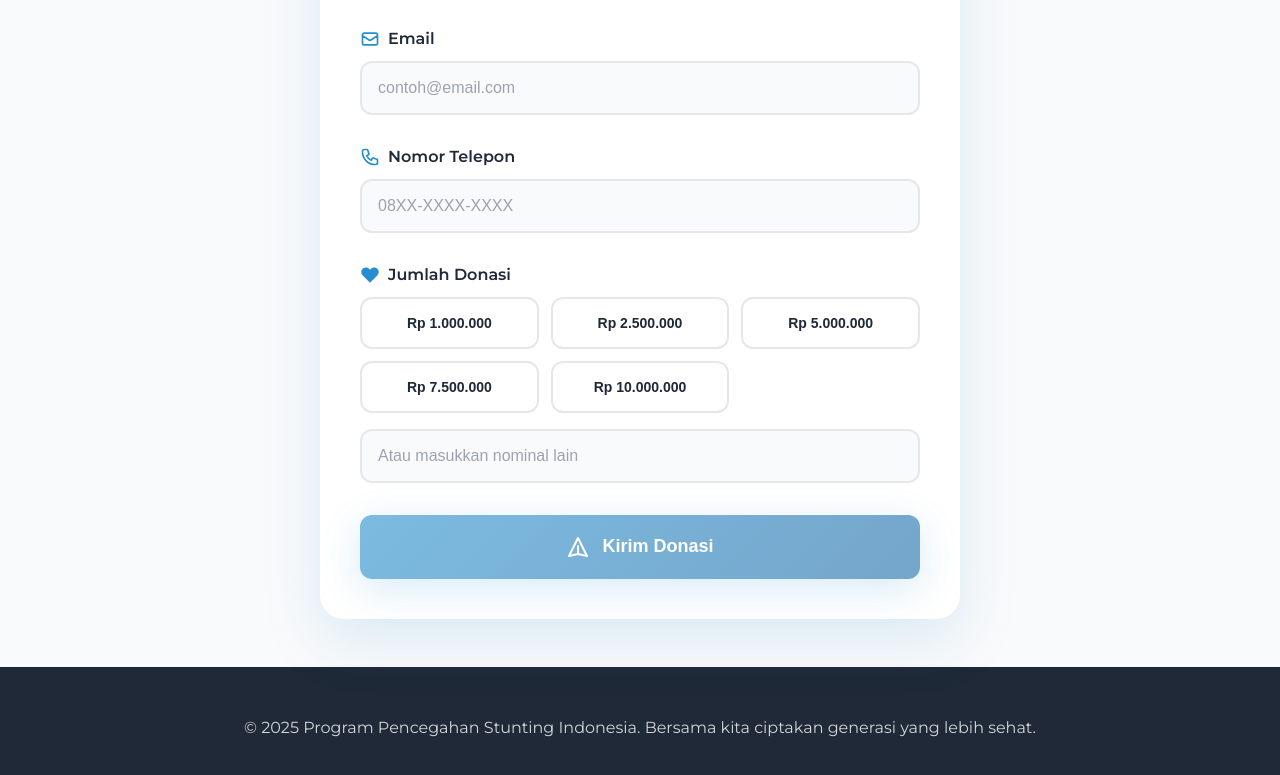
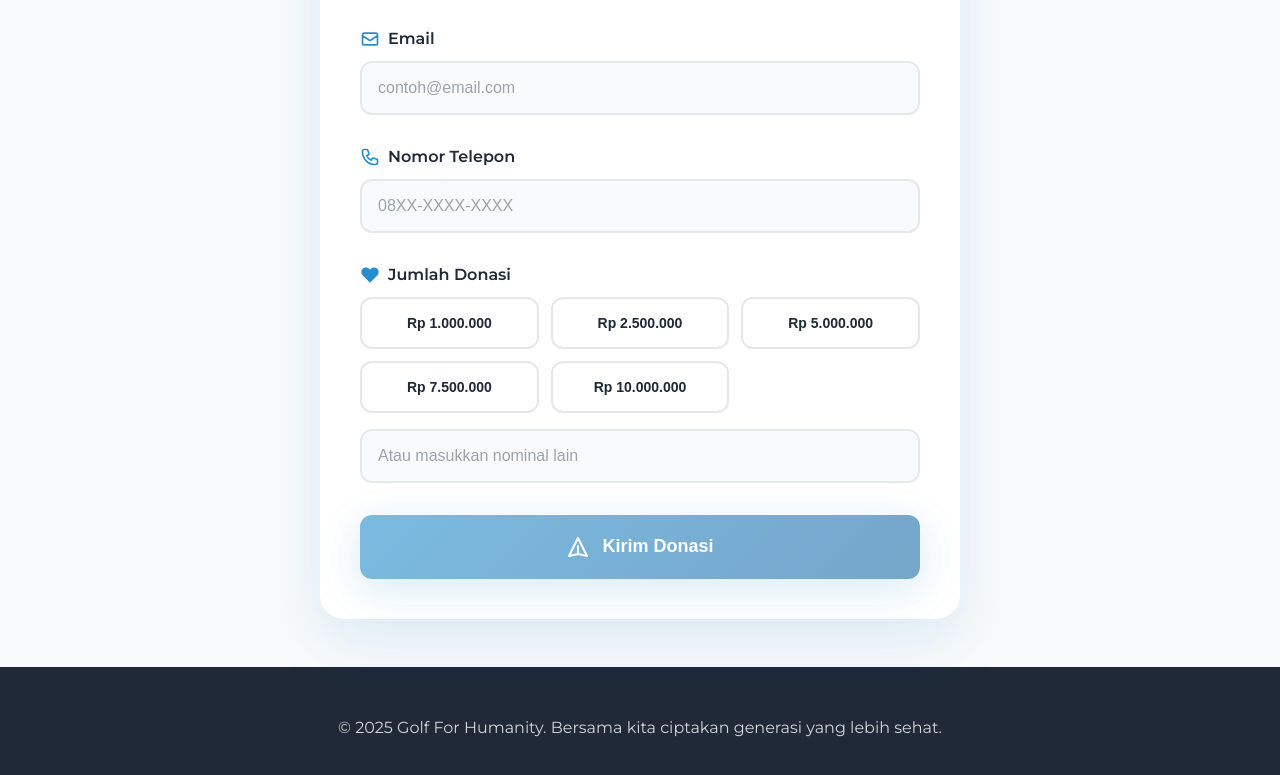
Before and after one commit to fauzanHI2023/golfhumanity, a website: page public/index.html in a window 1280 px wide. Shown: the part 1045-1820 px from the top of the page. Drawn offline with Linux system fonts and the light colour scheme.

Commit message:
fiks efjekfewf

```diff
--- a/public/index.html
+++ b/public/index.html
@@ -232,7 +232,7 @@
       <!-- Footer -->
       <footer>
         <div class="container">
-          <p>© 2025 Program Pencegahan Stunting Indonesia. Bersama kita ciptakan generasi yang lebih sehat.</p>
+          <p>© 2025 Golf For Humanity. Bersama kita ciptakan generasi yang lebih sehat.</p>
         </div>
       </footer>
 
```
